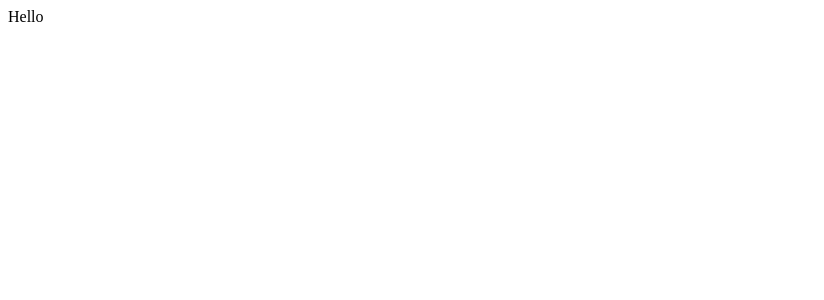
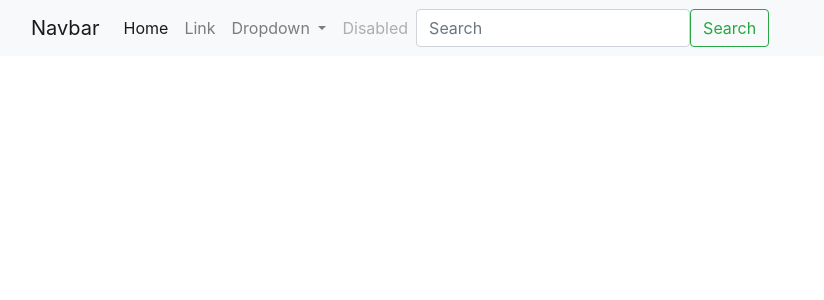
Before and after one commit to HollyT85/Django-Rocks-Fossils, a Django app: page / in a window 1280 px wide. Before the commit the part shown is almost empty. Shown: the top 300 px of the page, without its empty margins (0-824 px from the left). Run offline with Django 4.2, Linux system fonts and the light colour scheme.

Commit message:
added base.html navbar and linked index.html to base.html

```diff
--- a/home/templates/home/index.html
+++ b/home/templates/home/index.html
@@ -1,11 +1,2 @@
-<!DOCTYPE html>
-<html lang="en">
-<head>
-    <meta charset="UTF-8">
-    <meta name="viewport" content="width=device-width, initial-scale=1.0">
-    <title>Document</title>
-</head>
-<body>
-    Hello
-</body>
-</html>
+{% extends 'base.html' %}
+{% load static %}
--- a/requirements.txt
+++ b/requirements.txt
@@ -2,6 +2,7 @@ asgiref==3.7.2
 Django==3.2.21
 django-allauth==0.41.0
 django-bootstrap==0.2.4
+django-bootstrap-v5==1.0.11
 oauthlib==3.2.2
 Pillow==10.0.0
 PyJWT==2.8.0
--- a/templates/base.html
+++ b/templates/base.html
@@ -1,3 +1,4 @@
+{% load static %}
 <!DOCTYPE html>
 <html lang="en">
 <head>
@@ -19,6 +20,41 @@
     <title>Rocks and Fossils</title>
 </head>
 <body>
-
+    <nav class="navbar navbar-expand-lg navbar-light bg-light">
+        <div class="container-fluid">
+          <a class="navbar-brand" href="#">Navbar</a>
+          <button class="navbar-toggler" type="button" data-bs-toggle="collapse" data-bs-target="#navbarSupportedContent" aria-controls="navbarSupportedContent" aria-expanded="false" aria-label="Toggle navigation">
+            <span class="navbar-toggler-icon"></span>
+          </button>
+          <div class="collapse navbar-collapse" id="navbarSupportedContent">
+            <ul class="navbar-nav me-auto mb-2 mb-lg-0">
+              <li class="nav-item">
+                <a class="nav-link active" aria-current="page" href="#">Home</a>
+              </li>
+              <li class="nav-item">
+                <a class="nav-link" href="#">Link</a>
+              </li>
+              <li class="nav-item dropdown">
+                <a class="nav-link dropdown-toggle" href="#" id="navbarDropdown" role="button" data-bs-toggle="dropdown" aria-expanded="false">
+                  Dropdown
+                </a>
+                <ul class="dropdown-menu" aria-labelledby="navbarDropdown">
+                  <li><a class="dropdown-item" href="#">Action</a></li>
+                  <li><a class="dropdown-item" href="#">Another action</a></li>
+                  <li><hr class="dropdown-divider"></li>
+                  <li><a class="dropdown-item" href="#">Something else here</a></li>
+                </ul>
+              </li>
+              <li class="nav-item">
+                <a class="nav-link disabled" href="#" tabindex="-1" aria-disabled="true">Disabled</a>
+              </li>
+            </ul>
+            <form class="d-flex">
+              <input class="form-control me-2" type="search" placeholder="Search" aria-label="Search">
+              <button class="btn btn-outline-success" type="submit">Search</button>
+            </form>
+          </div>
+        </div>
+      </nav>
 </body>
 </html>
```
